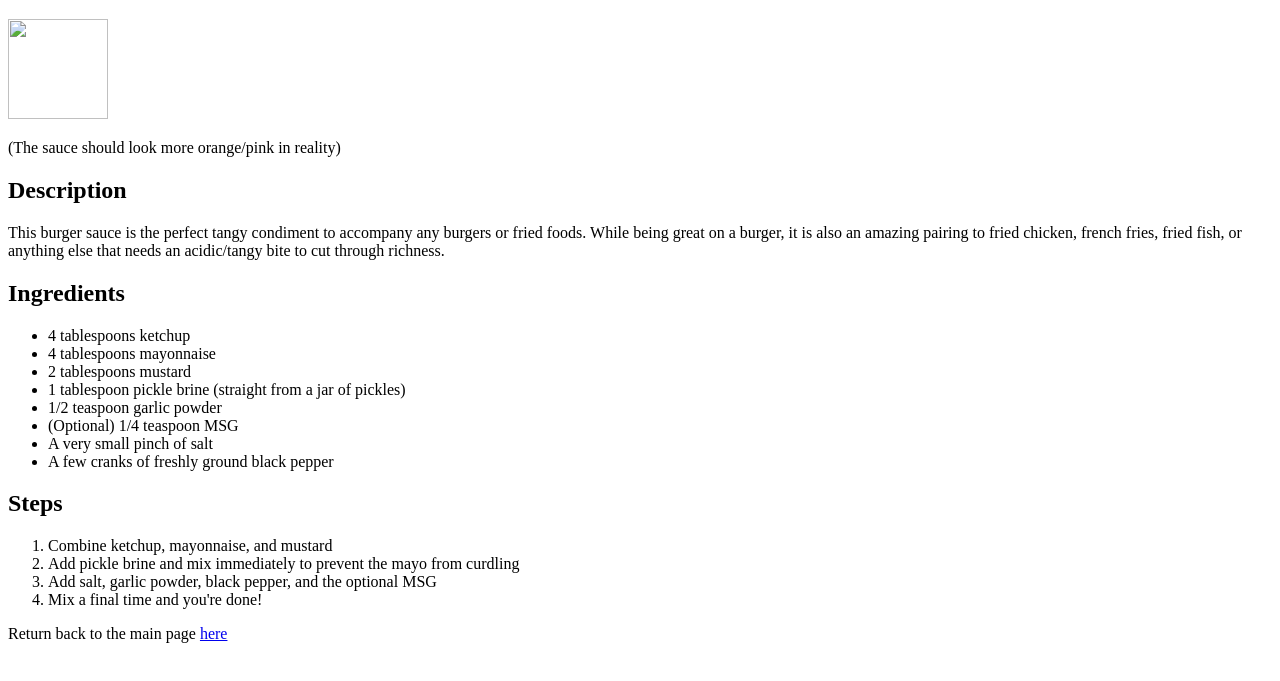
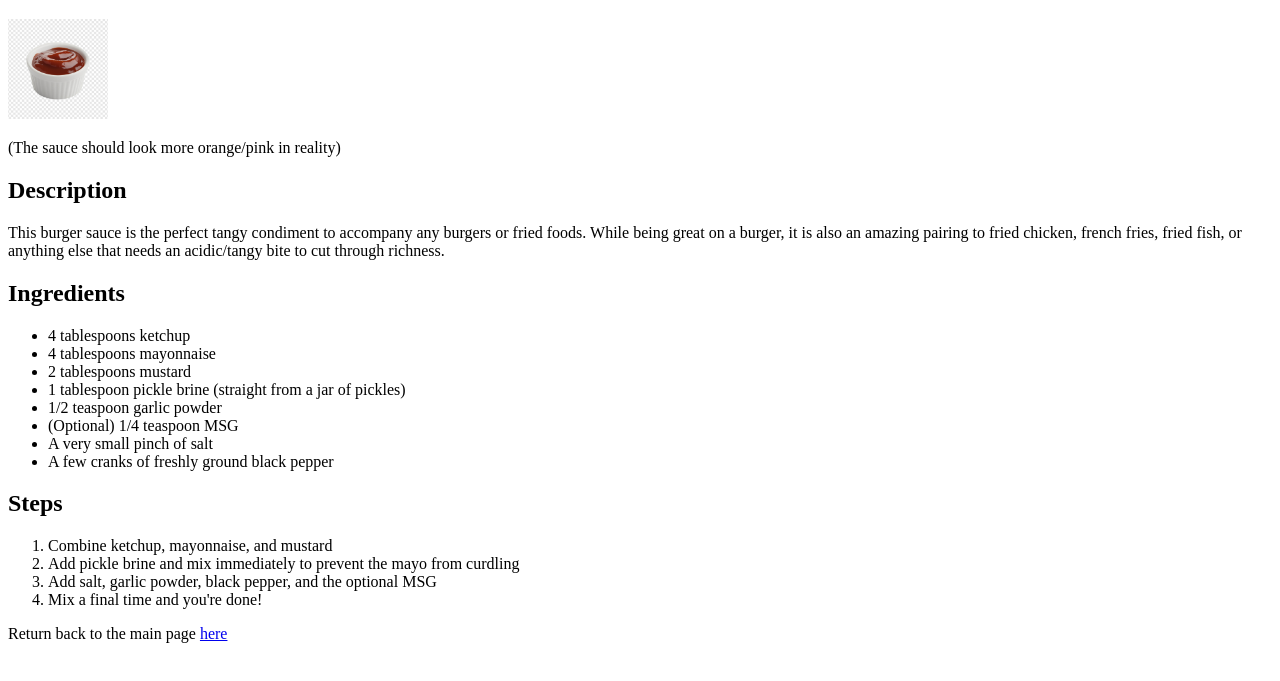
Before and after one commit to samyrebs/odin-recipes, a plain HTML site: page recipes/Burger_Sauce.html in a window 1280 px wide. Shown: the part 61-742 px from the top of the page. Drawn offline with Linux system fonts and the light colour scheme.

Commit message:
Updated image to include new filepath

```diff
--- a/recipes/Burger_Sauce.html
+++ b/recipes/Burger_Sauce.html
@@ -7,7 +7,7 @@
 </head>
 <body>
     <h1>Burger Sauce</h1>
-    <img src="../images/burger_sauce" height="100" width="100">
+    <img src="../images/burger_sauce.jpg" height="100" width="100">
     <p>(The sauce should look more orange/pink in reality)</p>
     <h2>Description</h2>
     <p>This burger sauce is the perfect tangy condiment to accompany any burgers or fried foods.
```
